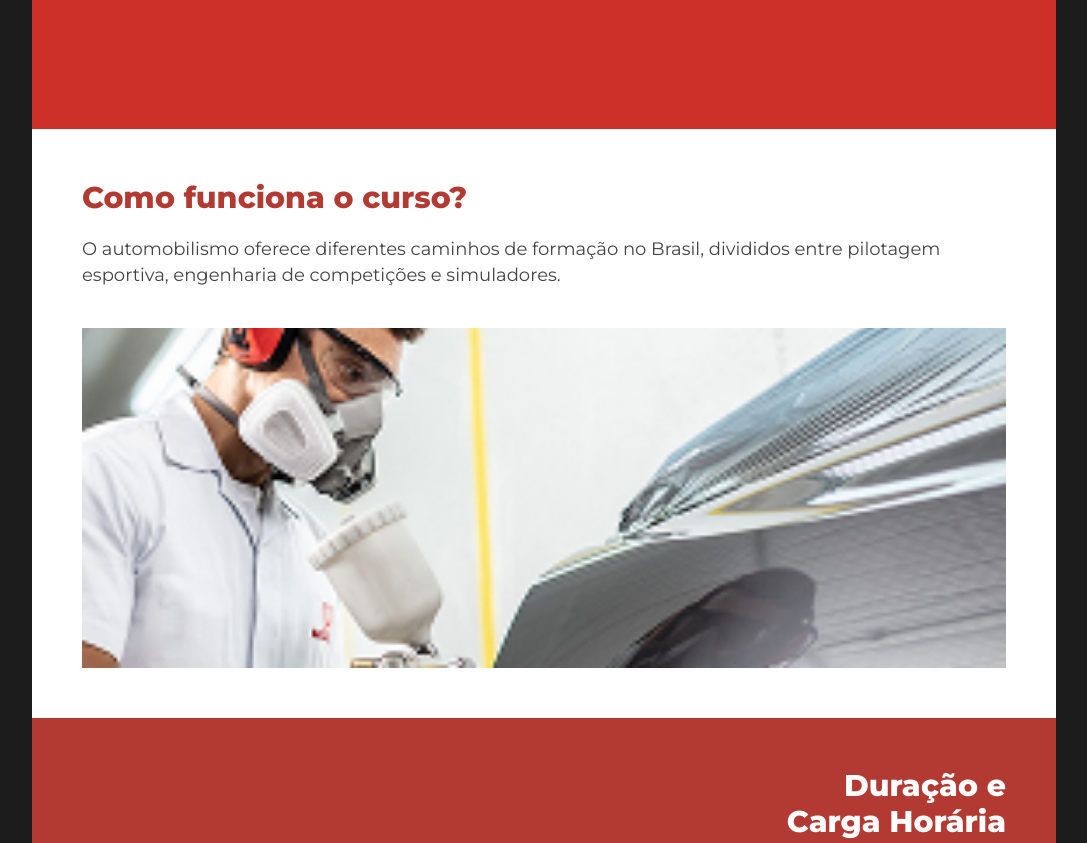
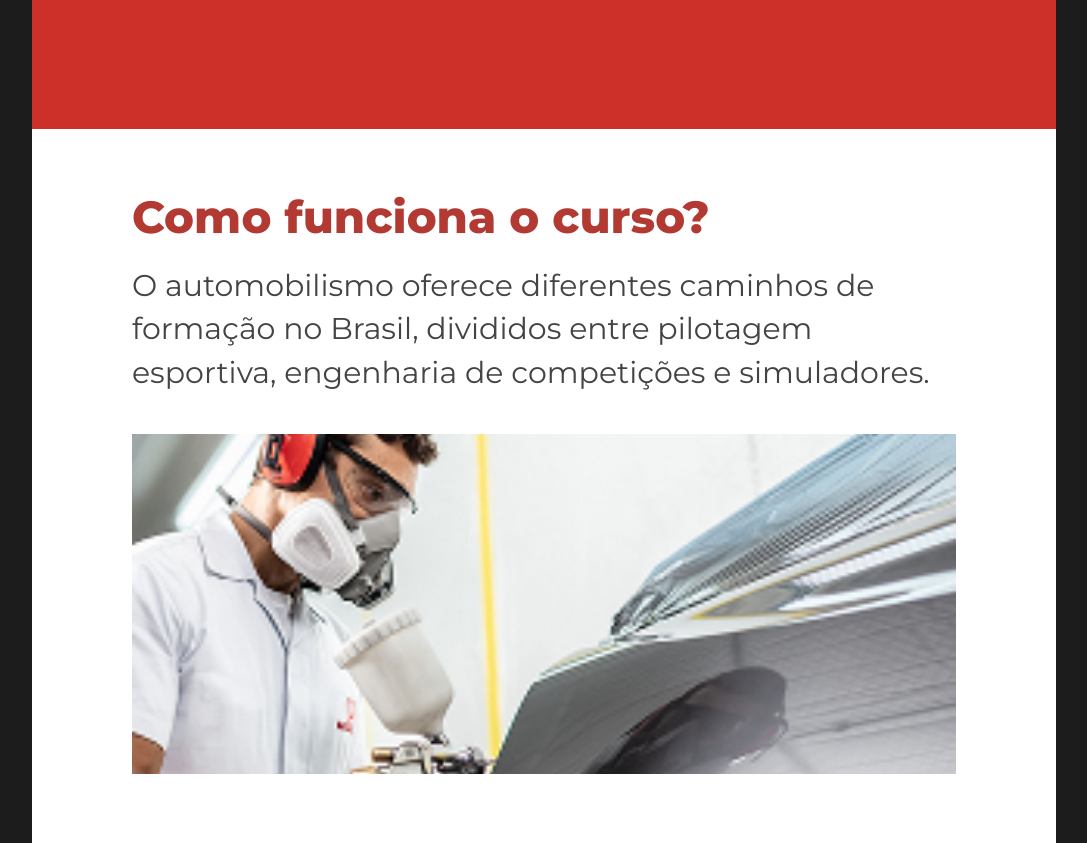
Before and after one commit to niccgit/Website-SENAI, a plain HTML site: page pagina2.html in a window 1280 px wide. Shown: the part 1108-1951 px from the top of the page, without its empty margins (96-1183 px from the left). Drawn offline with Linux system fonts and the light colour scheme.

Commit message:
atualização: @media desktop II
• continuação do projeto

```diff
--- a/pagina1.css
+++ b/pagina1.css
@@ -336,3 +336,16 @@ footer{
         line-height: 1.4;
         color: white;
     }
+
+    .secao-branca{
+        padding: 60px 100px 70px;
+    }
+    .subtitulo-vermelho{
+        font-size: 45px;
+    }
+    .texto-medio{
+        font-size: 30px;
+    }
+    .imagem-pintura{
+        height: 340px;
+    }
```
